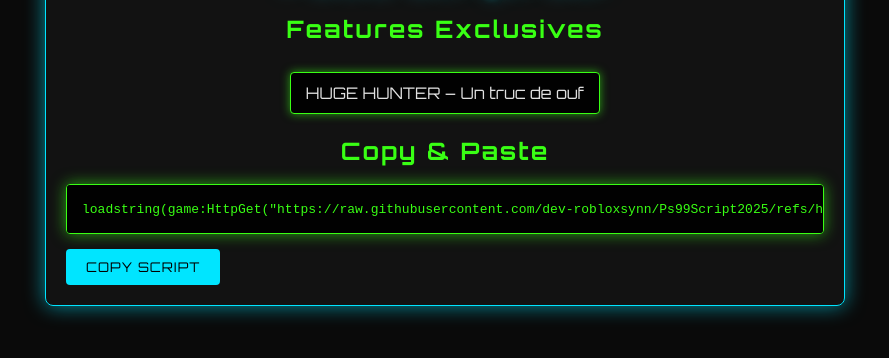
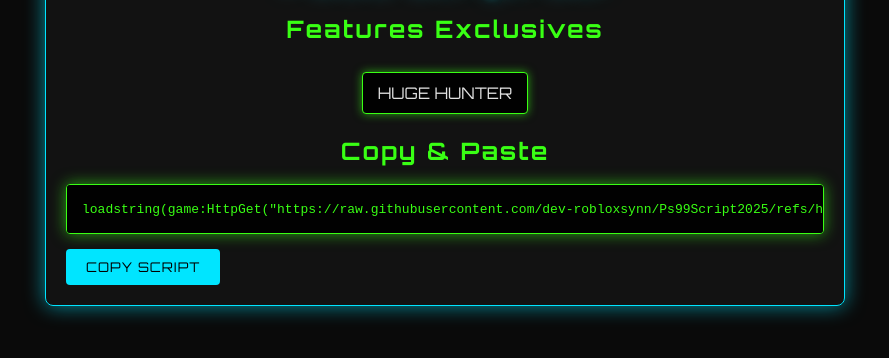
Before and after one commit to dev-robloxsynn/web, a plain HTML site: page index.html in a window 1280 px wide. Shown: the part 104-462 px from the top of the page, without its empty margins (195-1084 px from the left). Drawn offline with Linux system fonts and the light colour scheme.

Commit message:
Update index.html

```diff
--- a/index.html
+++ b/index.html
@@ -72,7 +72,7 @@
     <div class="fadeInUp">
       <h2>Features Exclusives</h2>
       <ul class="features">
-        <li>HUGE HUNTER – Un truc de ouf</li>
+        <li>HUGE HUNTER</li>
       </ul>
     </div>
 
```
